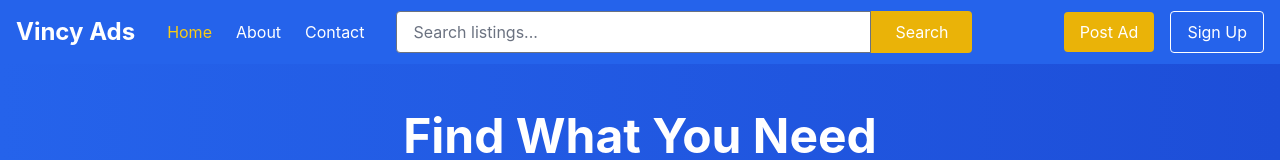
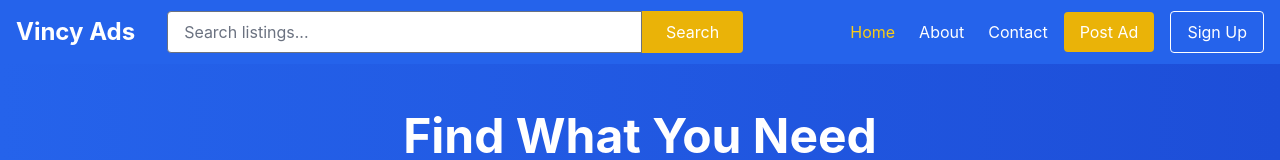
Before and after one commit to RagPrice/vincy-ads, a React (Vite) app: page / in a window 1280 px wide. Shown: the top 160 px of the page. Built offline with nearby package versions, Linux system fonts and the light colour scheme.

Commit message:
Move navigation links to the right side next to Post Ad button

```diff
--- a/src/components/Navbar.tsx
+++ b/src/components/Navbar.tsx
@@ -26,19 +26,6 @@
             Vincy Ads
           </Link>
 
-          {/* Navigation Links */}
-          <div className="hidden md:flex items-center space-x-6 mr-8">
-            <Link to="/" className={`${isActive('/')} transition duration-200`}>
-              Home
-            </Link>
-            <Link to="/about" className={`${isActive('/about')} transition duration-200`}>
-              About
-            </Link>
-            <Link to="/contact" className={`${isActive('/contact')} transition duration-200`}>
-              Contact
-            </Link>
-          </div>
-
           {/* Search Bar */}
           <div className="flex-1">
             <form onSubmit={handleSearch} className="flex max-w-xl">
@@ -58,8 +45,19 @@
             </form>
           </div>
 
-          {/* Action Buttons */}
+          {/* Navigation Links and Action Buttons */}
           <div className="flex items-center space-x-4 ml-8">
+            <div className="hidden md:flex items-center space-x-6">
+              <Link to="/" className={`${isActive('/')} transition duration-200`}>
+                Home
+              </Link>
+              <Link to="/about" className={`${isActive('/about')} transition duration-200`}>
+                About
+              </Link>
+              <Link to="/contact" className={`${isActive('/contact')} transition duration-200`}>
+                Contact
+              </Link>
+            </div>
             <Link
               to="/post-ad"
               className="px-4 py-2 bg-yellow-500 text-white rounded hover:bg-yellow-600 transition duration-200"
```
